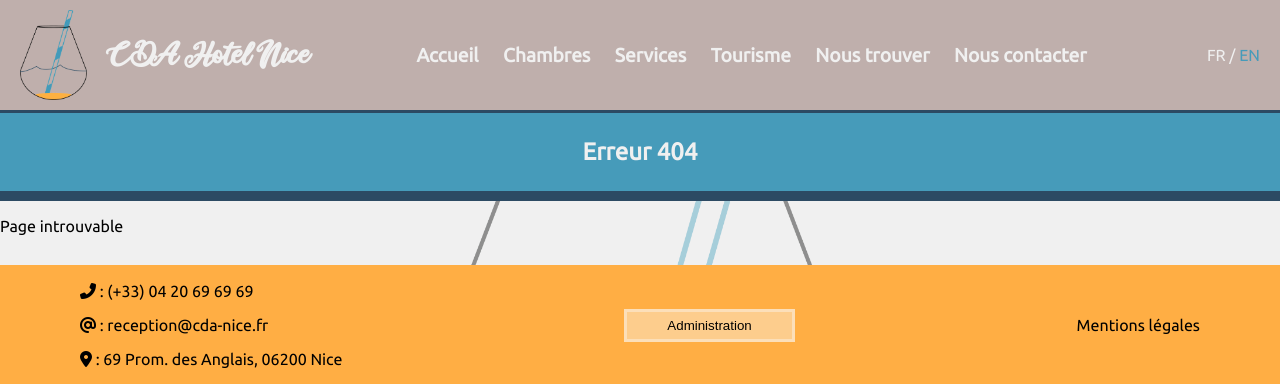
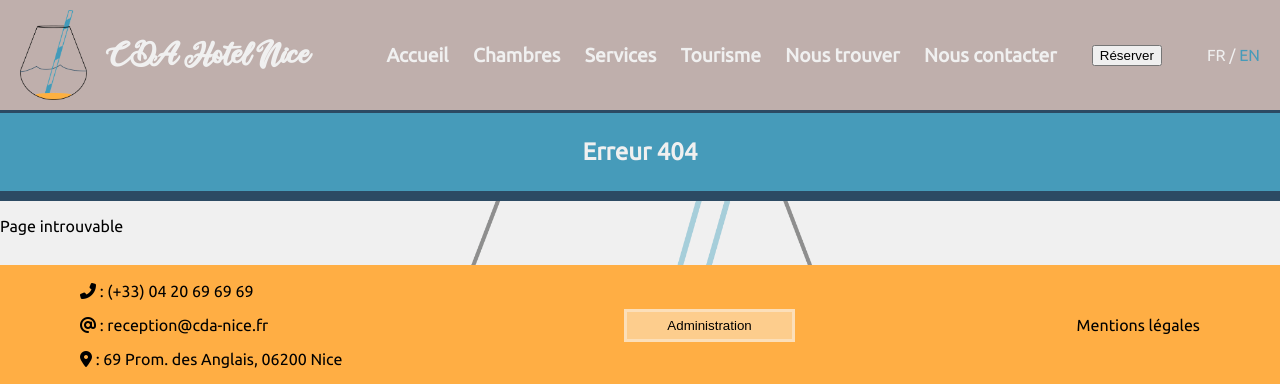
Before and after one commit to Escadev-SLDN2/hotel_nice, a PHP site: page /hotel_nice/index.php in a window 1280 px wide. Shown: the top 384 px of the page. Run offline with PHP 8.4, Linux system fonts and the light colour scheme; style sheets or scripts are compiled from the project's sources; some libraries are stand-ins or nearby versions.

Commit message:
initial commit

```diff
--- a/views/templates/header.php
+++ b/views/templates/header.php
@@ -57,6 +57,11 @@
 			<a href="javascript:void(0);" class="burger" onclick="burger()">
     			<i class="fa fa-bars"></i>
 			</a>
+            <div class="etat-reserv">
+                <p>
+                    <button class="button" type="button" id="btnReserv">Réserver</button>
+                </p>
+            </div>
             <p>FR / <a href="<?php echo SITE_DIR;?>en">EN</a></p>
         </header>
 
```
